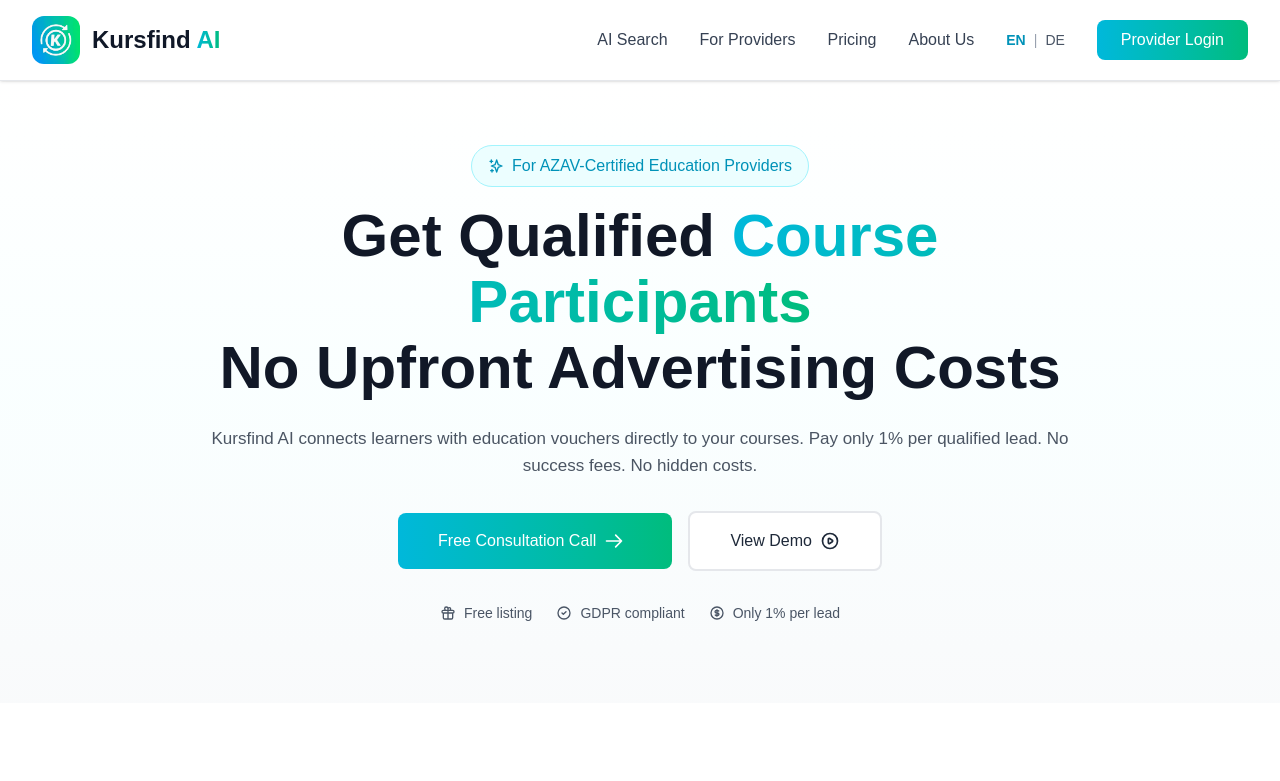
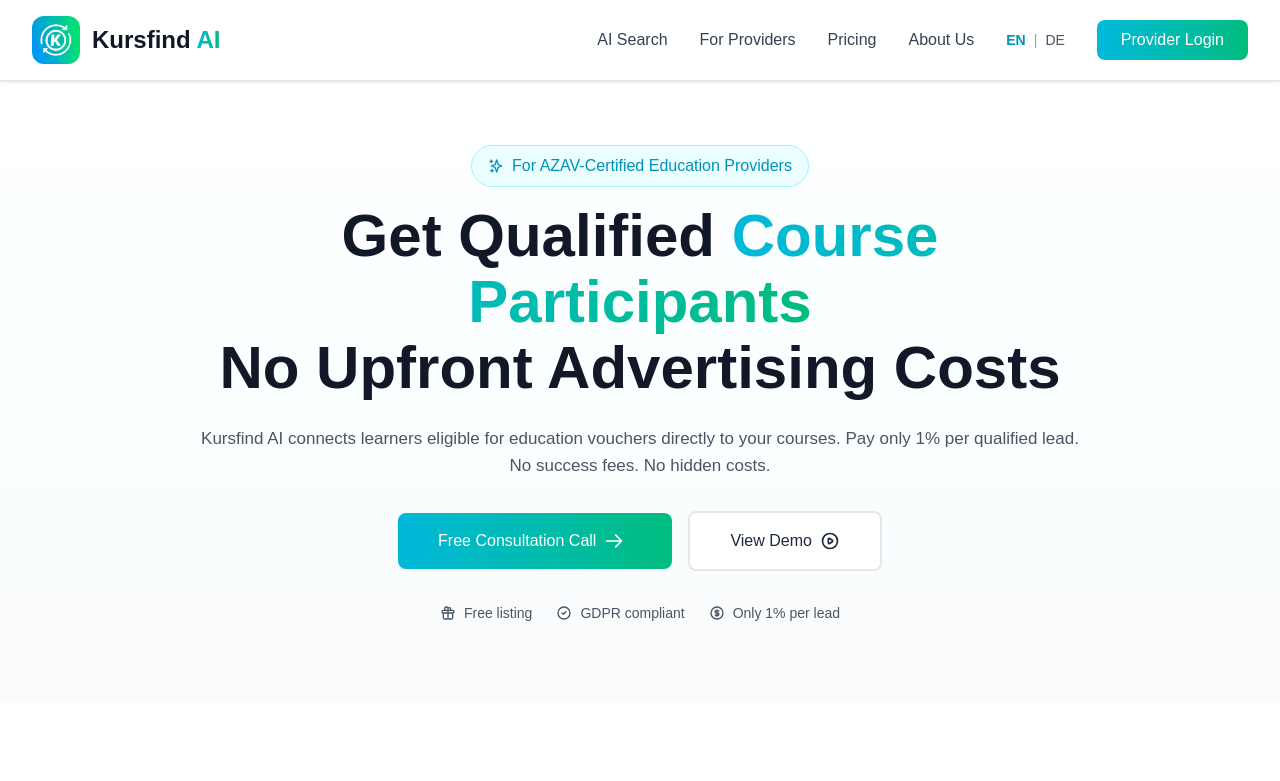
Before and after one commit to wasimjalali/kursfind_ai, a Next.js app: page /en/providers in a window 1280 px wide. Shown: the top 781 px of the page. Built offline with nearby package versions, Linux system fonts and the light colour scheme.

Commit message:
Fix hero section: 'with education vouchers' → 'eligible for education vouchers'

```diff
--- a/app/en/providers/page.jsx
+++ b/app/en/providers/page.jsx
@@ -166,7 +166,7 @@
                 No Upfront Advertising Costs
               </h1>
               <p className="text-lg text-gray-600 mb-8 leading-relaxed mx-auto">
-                Kursfind AI connects learners with education vouchers directly to your courses. Pay only 1% per qualified lead. No success fees. No hidden costs.
+                Kursfind AI connects learners eligible for education vouchers directly to your courses. Pay only 1% per qualified lead. No success fees. No hidden costs.
               </p>
               <div className="flex flex-col sm:flex-row items-center justify-center gap-4">
                 <Link
@@ -706,7 +706,7 @@
             Ready to Fill Your Courses?
           </h2>
           <p className="text-xl mb-10 max-w-2xl mx-auto" style={{ color: 'white' }}>
-            Start for free and receive qualified leads with education vouchers. No upfront costs, no risk.
+            Start for free and receive qualified leads eligible for education vouchers. No upfront costs, no risk.
           </p>
           <div className="flex flex-col sm:flex-row items-center justify-center gap-4 mb-8">
             <Link
```
